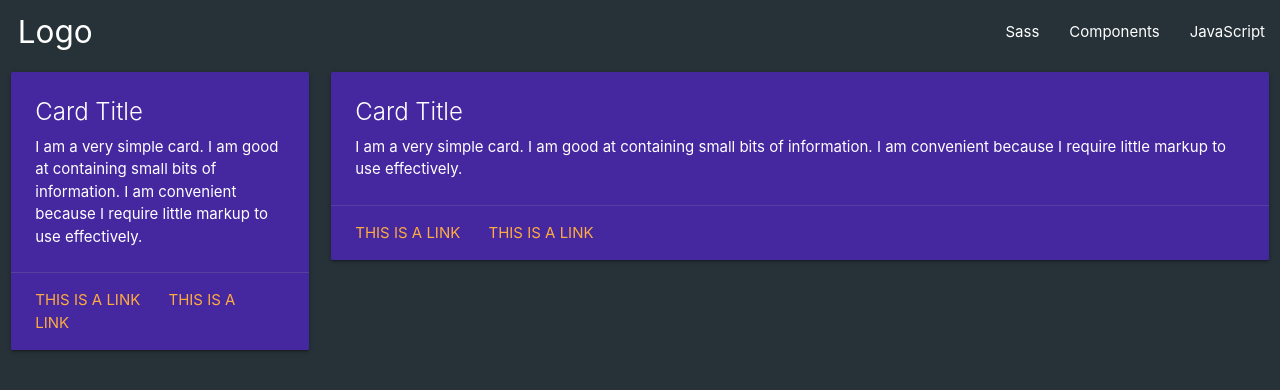
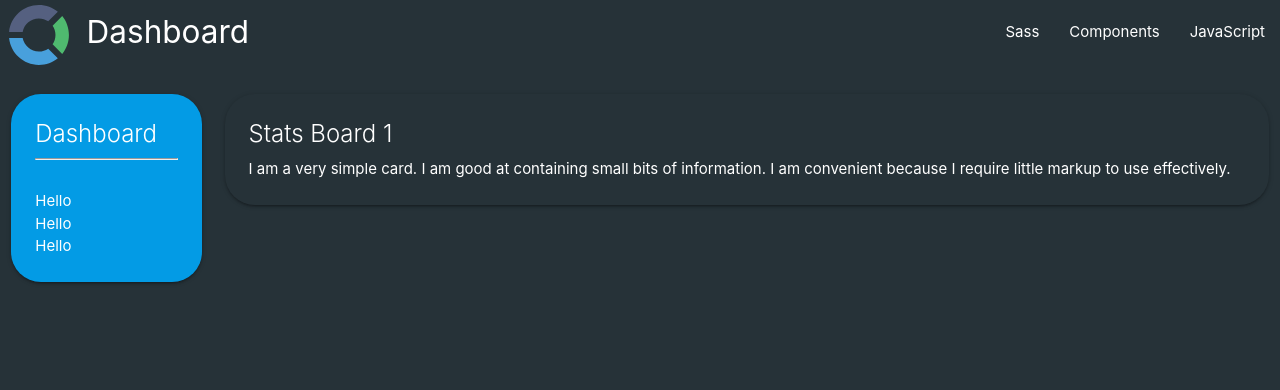
Before and after one commit to joshuakimrivera/MaterializeCSS, a plain HTML site: page Dashboard Templates/dashboard1.html in a window 1280 px wide. Drawn offline with nearby package versions, Linux system fonts and the light colour scheme.

Commit message:
changed color pallete, added new class rounded-card

```diff
--- a/Dashboard Templates/dashboard1.html
+++ b/Dashboard Templates/dashboard1.html
@@ -10,12 +10,21 @@
     <meta name="viewport" content="width=device-width, initial-scale=1.0">
     <meta http-equiv="X-UA-Compatible" content="ie=edge">
     <title>Dashboard</title>
+    <style>
+        .rounded-card {
+            border-radius: 30px !important;
+        }
+    </style>
 </head>
 
 <body class="blue-grey darken-4">
     <nav class="blue-grey darken-4 z-depth-0">
         <div class="nav-wrapper">
-            <a href="#" class="brand-logo">&nbsp;&nbsp;Logo</a>
+            <a href="#" class="brand-logo left">&nbsp;<img src="pie-chart.svg"
+                    style=" width:60px; padding-top:5px;"><span class=" hide-on-med-and-down right"
+                    style="margin-bottom:30px;">
+                    &nbsp;&nbsp;Dashboard</span>
+            </a>
             <ul id="nav-mobile" class="right hide-on-med-and-down">
                 <li><a href="sass.html">Sass</a></li>
                 <li><a href="badges.html">Components</a></li>
@@ -23,34 +32,28 @@
             </ul>
         </div>
     </nav>
-
+    <br>
     <div class="row">
-        <div class="col s3">
+        <div class="col s2">
             <div>
-                <div class="card deep-purple darken-3">
+                <div class="card hoverable light-blue darken-1 rounded-card">
                     <div class="card-content white-text">
-                        <span class="card-title">Card Title</span>
-                        <p>I am a very simple card. I am good at containing small bits of information.
-                            I am convenient because I require little markup to use effectively.</p>
-                    </div>
-                    <div class="card-action">
-                        <a href="#">This is a link</a>
-                        <a href="#">This is a link</a>
+                        <span class="card-title">Dashboard</span>
+                        <hr style="color:grey;"><br>
+                        <span>Hello</span><br>
+                        <span>Hello</span><br>
+                        <span>Hello</span><br>
                     </div>
                 </div>
             </div>
         </div>
-        <div class="col s9">
+        <div class="col s10">
             <div>
-                <div class="card deep-purple darken-3">
+                <div class="card blue-grey hoverable darken-4 rounded-card">
                     <div class="card-content white-text">
-                        <span class="card-title">Card Title</span>
+                        <span class="card-title">Stats Board 1</span>
                         <p>I am a very simple card. I am good at containing small bits of information.
                             I am convenient because I require little markup to use effectively.</p>
-                    </div>
-                    <div class="card-action">
-                        <a href="#">This is a link</a>
-                        <a href="#">This is a link</a>
                     </div>
                 </div>
             </div>
```
Also changed, not shown: Dashboard Templates/pie-chart.svg (added).
